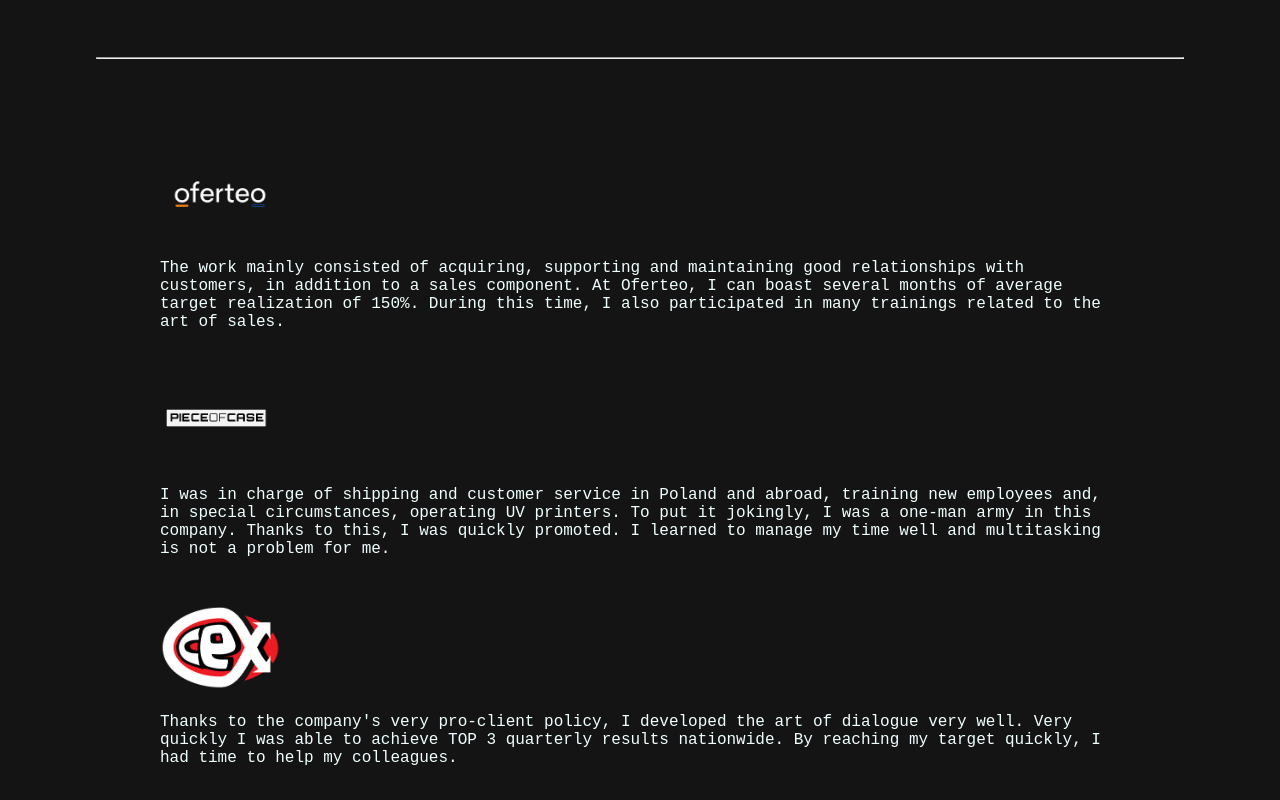
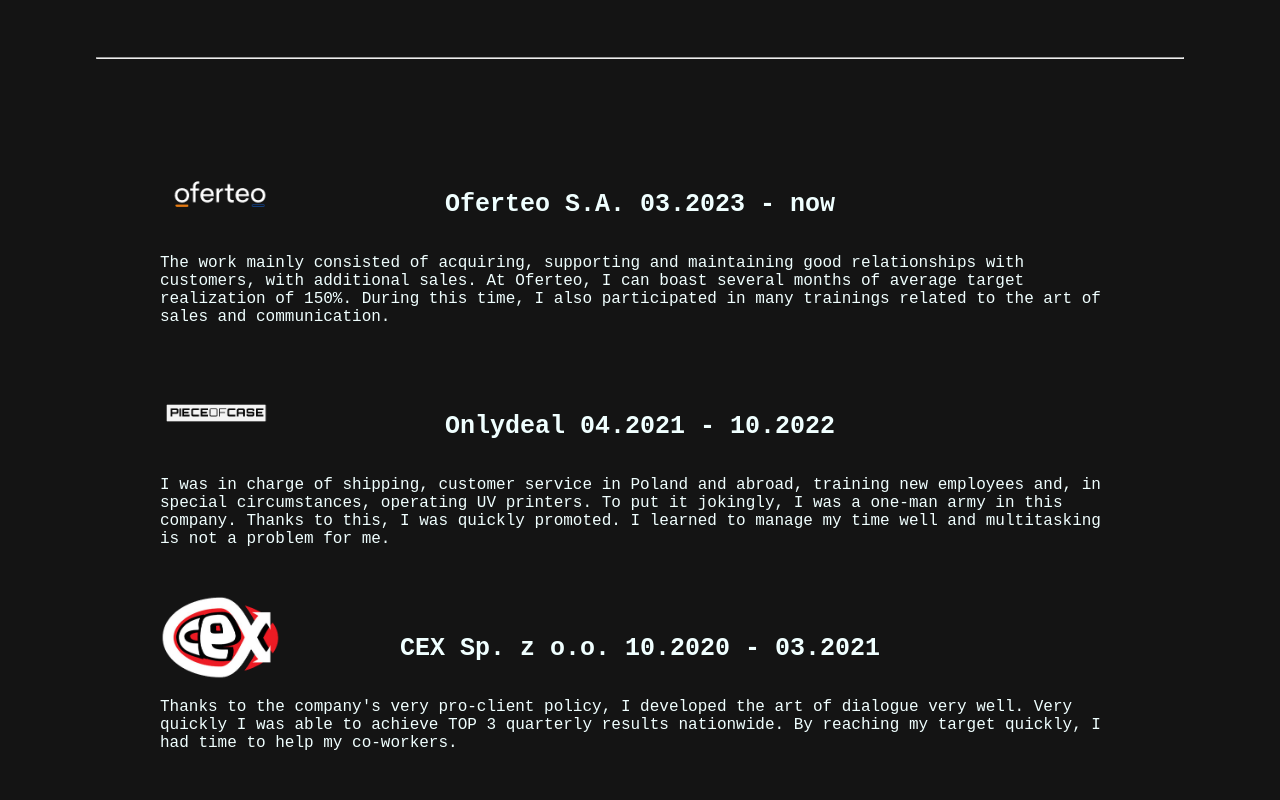
Before and after one commit to KSierpowski/CV, a plain HTML site: page HTML/experience.html in a window 1280 px wide. Shown: the part 640-1440 px from the top of the page. Drawn offline with Linux system fonts and the light colour scheme.

Commit message:
Updated some info and styling

```diff
--- a/CSS/Experience.css
+++ b/CSS/Experience.css
@@ -30,6 +30,8 @@
 
 .work_container .work_experience .work{
 padding-bottom: 30px;
+display: flex;
+  flex-direction: column;
 }
 
 .work_container .work_experience .work:hover{
@@ -40,3 +42,12 @@ padding-bottom: 30px;
     text-align: left;
     color: azure;
 }
+.work_container .work_experience span{
+    font-size: 25px;
+    position: absolute;
+    margin-top: 70px;
+    left: 50%;
+    transform: translate(-50%, -50%);
+    font-weight: bold;
+    color: azure;
+}
--- a/HTML/experience.html
+++ b/HTML/experience.html
@@ -45,20 +45,23 @@
             <div class="work_experience">
                 <div class="work">
                     <img src="../images/Experience/oferteo_icon.png" alt="oferteo icon" style="width:120px;height:120px;">
+                    <span>Oferteo S.A. 03.2023 - now</span>
                     <p>The work mainly consisted of acquiring, supporting and maintaining good relationships with customers,
-                        in addition to a sales component. At Oferteo, I can boast several months of average target realization of 150%.
-                        During this time, I also participated in many trainings related to the art of sales.</p>
+                        with additional sales. At Oferteo, I can boast several months of average target realization of 150%.
+                        During this time, I also participated in many trainings related to the art of sales and communication.</p>
                 </div>
                 <div class="work">
                     <img src="../images/Experience/poc_icon.png" alt="poc icon" style="width:120px;height:120px;">
-                    <p>I was in charge of shipping and customer service in Poland and abroad, training new employees and, in special circumstances,
+                    <span>Onlydeal 04.2021 - 10.2022</span>
+                    <p>I was in charge of shipping, customer service in Poland and abroad, training new employees and, in special circumstances,
                         operating UV printers. To put it jokingly, I was a one-man army in this company. Thanks to this, I was quickly promoted.
                         I learned to manage my time well and multitasking is not a problem for me.</p>
                 </div>
                 <div class="work">
                     <img src="../images/Experience/cex_icon.png" alt="cex icon" style="width:120px;height:120px;">
+                    <span>CEX Sp. z o.o.  10.2020 - 03.2021</span>
                     <p>Thanks to the company's very pro-client policy, I developed the art of dialogue very well. Very quickly
-                        I was able to achieve TOP 3 quarterly results nationwide. By reaching my target quickly, I had time to help my colleagues.</p>
+                        I was able to achieve TOP 3 quarterly results nationwide. By reaching my target quickly, I had time to help my co-workers.</p>
                 </div>
             </div>
 
```
Also changed, not shown: HTML/learners.html (+2 -2 lines).
